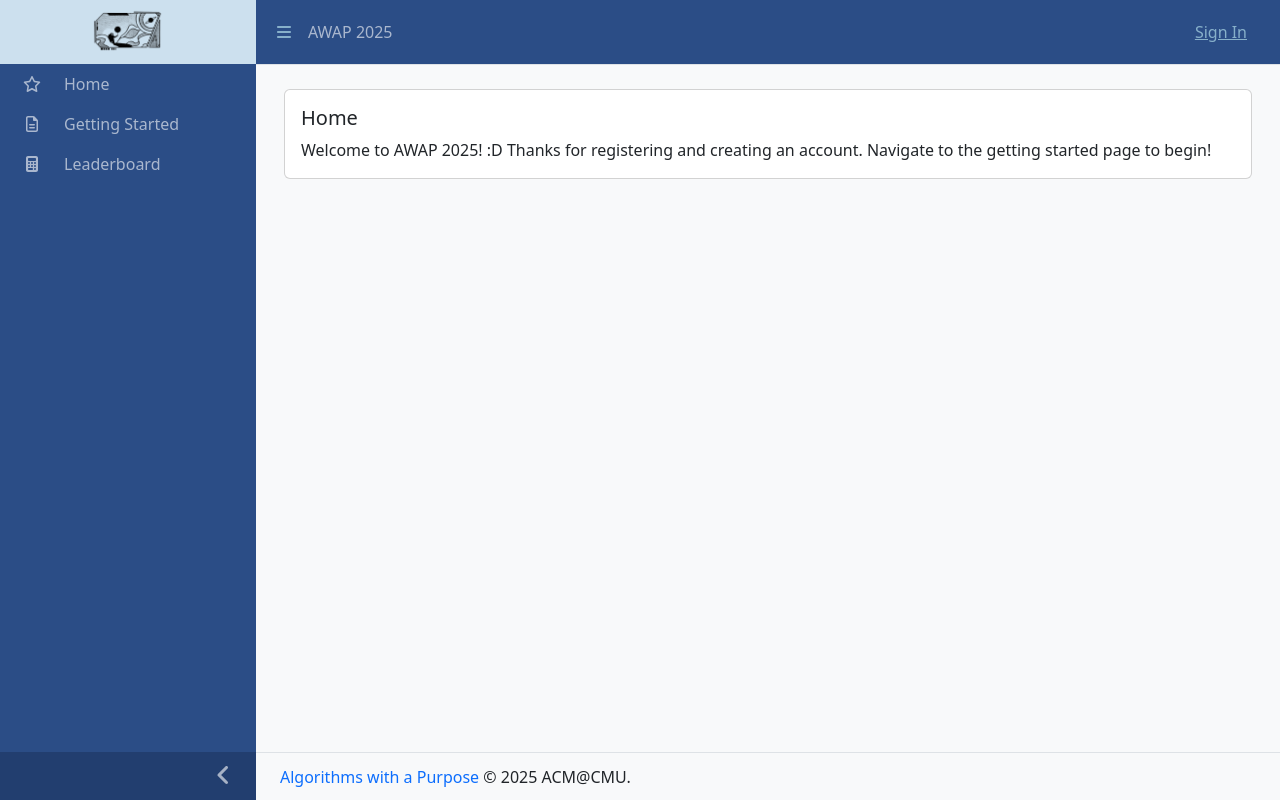
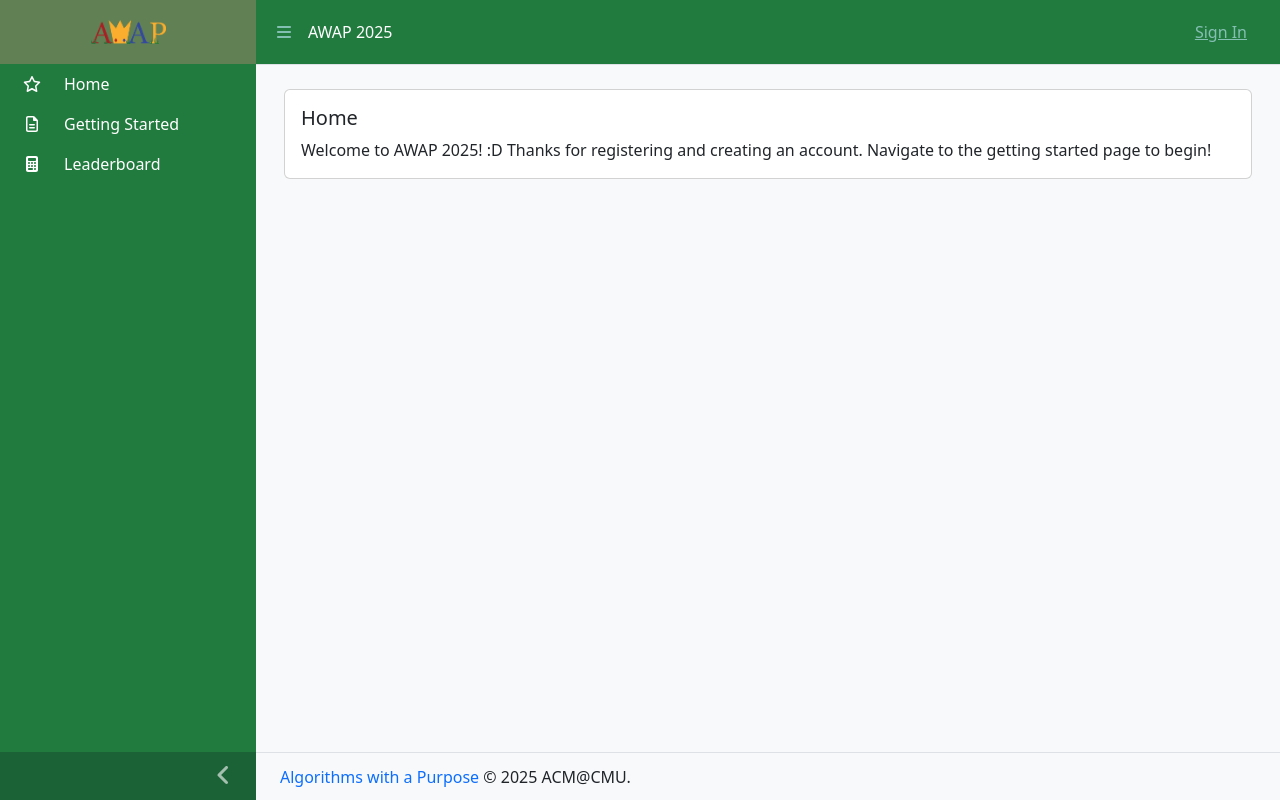
Before and after one commit to acm-cmu/awap-dashboard-2026, a Next.js app: page / in a window 1280 px wide. Built offline with nearby package versions, Linux system fonts and the light colour scheme; no server answers.

Commit message:
updating colors and images

```diff
--- a/package.json
+++ b/package.json
@@ -29,6 +29,7 @@
     "aws-sdk": "^2.1257.0",
     "axios": "^0.27.2",
     "bcrypt": "^5.1.0",
+    "bcryptjs": "^2.4.3",
     "bootstrap": "^5.2.1",
     "classnames": "^2.3.2",
     "cookie-cutter": "^0.2.0",
--- a/src/layout/UserLayout/Sidebar/Sidebar.tsx
+++ b/src/layout/UserLayout/Sidebar/Sidebar.tsx
@@ -34,7 +34,7 @@ export default function Sidebar(props: { isShow: boolean; isShowMd: boolean }) {
     >
       <div className='sidebar-brand d-none d-md-flex align-items-center justify-content-center'>
         <Image
-          src='/assets/img/logodraft3.png'
+          src='/assets/img/AWAP-2025-Logo.png'
           className='logo'
           width={isNarrow ? 50 : 100}
           height={isNarrow ? 50 : 100}
--- a/src/layout/UserLayout/UserLayout.tsx
+++ b/src/layout/UserLayout/UserLayout.tsx
@@ -52,7 +52,7 @@ export default function UserLayout({ children }: PropsWithChildren) {
         <title>AWAP 2025 - Dashboard</title>
         <meta
           name='description'
-          content='ACM@CMU presents Mars Makeover - explore, gather, and terraform with your algorithms to win!'
+          content='ACM@CMU presents Raid CMU Legends - explore, gather, and fight to expand your kingdom!'
         />
         <link rel='icon' href='/favicon.ico' />
       </Head>
--- a/src/styles/layout/_header.scss
+++ b/src/styles/layout/_header.scss
@@ -1,8 +1,8 @@
-$header-background: #2b4d86;
-$header-text-color: rgba(255, 255, 255, 0.6);
+$header-background: #227B3E;
+$header-text-color: rgba(255, 255, 255, 1);
 $header-link-color: rgba(179, 223, 235, 0.681);
 $header-link-color-hover: rgba(37, 112, 140, 0.95);
-$header-brand-color: #8a9ab5;
+$header-brand-color: #618054;
 
 .header {
   background: $header-background;
--- a/src/styles/layout/_sidebar.scss
+++ b/src/styles/layout/_sidebar.scss
@@ -1,9 +1,9 @@
-$sidebar-background: #2b4d86;
-$sidebar-text-color: rgba(255, 255, 255, 0.6);
+$sidebar-background: #227B3E;
+$sidebar-text-color: rgba(255, 255, 255, 1);
 $sidebar-brand-height: 4rem;
-$sidebar-brand-background: rgb(204, 224, 238);
+$sidebar-brand-background: rgb(97, 128, 84);
 $sidebar-nav-group-background: rgba(0, 0, 0, 0.2);
-$sidebar-link-color: rgba(255, 255, 255, 0.6);
+$sidebar-link-color: rgba(255, 255, 255, 1);
 $sidebar-link-color-hover: rgba(255, 255, 255, 0.87);
 $sidebar-link-background-hover: rgba(255, 255, 255, 0.05);
 $sidebar-toggler-height: 3rem;
```
Also changed, not shown: public/assets/img/AWAP-2025-Logo.png (added).
